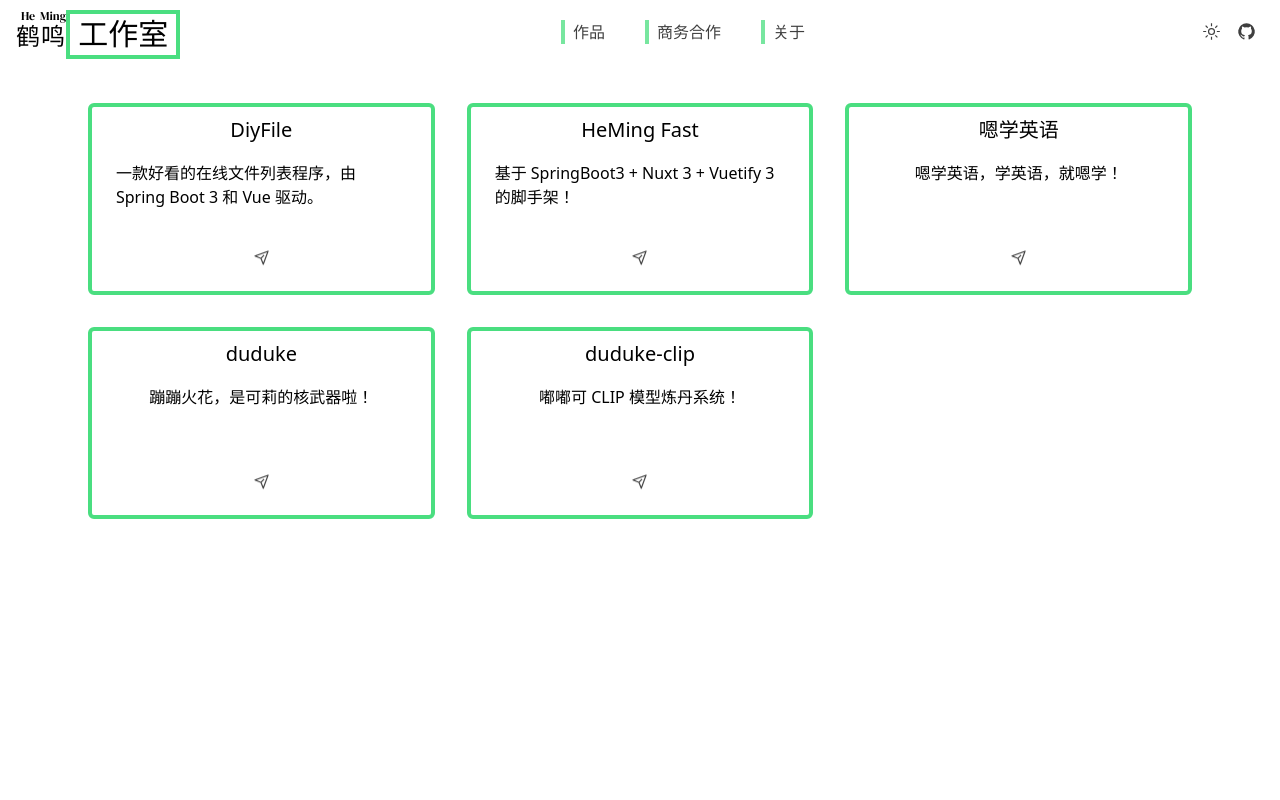
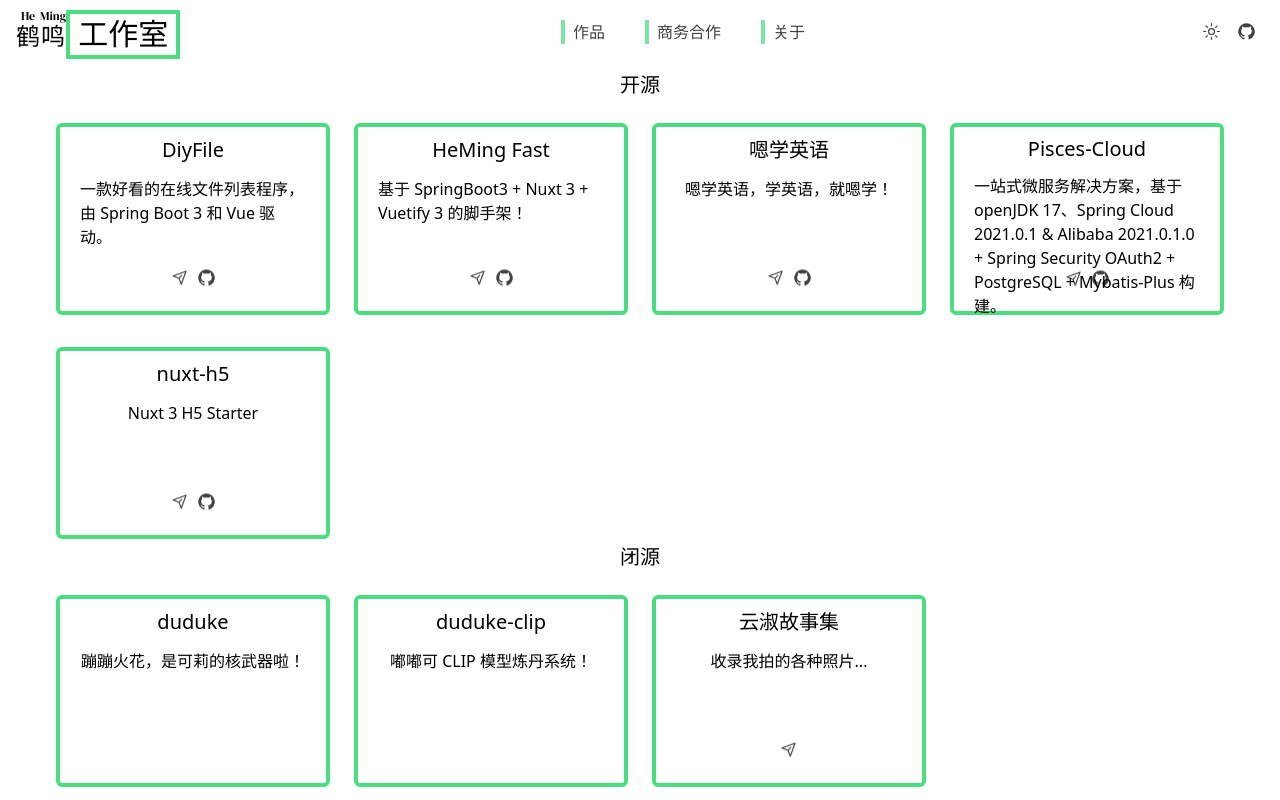
Before and after one commit to ziyume-dev/heming, a Nuxt app: page /gallery in a window 1280 px wide. Built offline with nearby package versions, Linux system fonts and the light colour scheme; a web font is replaced by a local one.

Commit message:
style:样式调整

```diff
--- a/pages/gallery.vue
+++ b/pages/gallery.vue
@@ -1,34 +1,76 @@
 <script setup lang="ts">
-const info = ref([
+const openInfo = ref([
   {
     title: 'DiyFile',
     desc: '一款好看的在线文件列表程序，由 Spring Boot 3 和 Vue 驱动。',
-    href: 'https://github.com/besscroft/diyfile',
-    target_title: 'GitHub',
+    href: 'https://demo.besscroft.com/',
+    github: 'https://github.com/besscroft/diyfile',
   },
   {
     title: 'HeMing Fast',
     desc: '基于 SpringBoot3 + Nuxt 3 + Vuetify 3 的脚手架！',
-    href: 'https://github.com/besscroft/heming-fast',
-    target_title: 'GitHub',
+    href: 'https://fast.heming.dev/',
+    github: 'https://github.com/besscroft/heming-fast',
   },
   {
     title: '嗯学英语',
     desc: '嗯学英语，学英语，就嗯学！',
-    href: 'https://github.com/besscroft/enstudy',
-    target_title: 'GitHub',
+    href: 'https://enstudy.heming.dev/',
+    github: 'https://github.com/besscroft/enstudy',
   },
+  {
+    title: 'Pisces-Cloud',
+    desc: '一站式微服务解决方案，基于 openJDK 17、Spring Cloud 2021.0.1 & Alibaba 2021.0.1.0 + Spring Security OAuth2 + PostgreSQL + Mybatis-Plus 构建。',
+    href: 'https://pisces.besscroft.com/',
+    github: 'https://github.com/besscroft/pisces-cloud',
+  },
+  {
+    title: 'nuxt-h5',
+    desc: 'Nuxt 3 H5 Starter',
+    href: 'https://nuxt-h5.vercel.app/',
+    github: 'https://github.com/besscroft/nuxt-h5',
+  },
+])
+
+const noOpenInfo = ref([
   {
     title: 'duduke',
     desc: '蹦蹦火花，是可莉的核武器啦！',
     href: '#',
-    target_title: 'N/A',
+    github: 'N/A',
   },
   {
     title: 'duduke-clip',
     desc: '嘟嘟可 CLIP 模型炼丹系统！',
     href: '#',
-    target_title: 'N/A',
+    github: 'N/A',
+  },
+  {
+    title: '云淑故事集',
+    desc: '收录我拍的各种照片...',
+    href: 'https://kamera.heming.dev/',
+    github: 'N/A',
+  },
+])
+
+const openArchiveInfo = ref([
+  {
+    title: 'heming-rss',
+    desc: '一款 Material Design 风格的 RSS 阅读器，支持 ChatGPT 和自定义订阅。',
+    href: 'https://heming-rss.vercel.app/',
+    github: 'https://github.com/besscroft/heming-rss',
+  },
+  {
+    title: 'duduke-clip',
+    desc: '嘟嘟可 CLIP 模型炼丹系统！',
+    href: '#',
+    github: 'N/A',
+  },
+  {
+    title: '云淑故事集',
+    desc: '收录我拍的各种照片...',
+    href: 'https://kamera.heming.dev/',
+    github: 'N/A',
   },
 ])
 
@@ -38,13 +80,46 @@
 </script>
 
 <template>
-  <div grid grid-cols-1 gap-3 md:grid-cols-3 md:gap-8 mxa md:mt-8 md:px-20>
-    <div :key="item" v-for="item in info" flex flex-col items-center h-48 rounded-md border-green-400 border-4 px-4>
-      <div h-12 flex items-center><p text-xl>{{ item.title }}</p></div>
-      <div h-24 p-2><p>{{ item.desc }}</p></div>
-      <a h-12 p-2 icon-btn rel="noreferrer" :href="item.href" target="_blank" :title="item.target_title">
-        <div animate-bounce scale-150 i-carbon-send-alt />
-      </a>
+  <div>
+    <div w-full text-center h-12 text-xl>开源</div>
+    <div md:px-4 lg:px-8 xl:px-12 grid md:gap-2 lg:gap-4 xl:gap-6 grid-cols-1 md:grid-cols-2 lg:grid-cols-3 xl:grid-cols-4>
+      <div
+        :key="item.title"
+        v-for="item in openInfo"
+        flex flex-col items-center h-48 rounded-md border-green-400 border-4 px-4 my-1
+        hover:-translate-y-1 hover:scale-105 hover:transition duration-300
+      >
+        <div h-12 flex items-center><p text-xl>{{ item.title }}</p></div>
+        <div h-24 p-1><p>{{ item.desc }}</p></div>
+        <div h-12 p-2 space-x-2>
+          <a icon-btn v-if="item.href !== '#'" rel="noreferrer" :href="item.href" target="_blank" title="Website">
+            <div animate-bounce scale-150 i-carbon-send-alt />
+          </a>
+          <a icon-btn v-if="item.github !== 'N/A'" rel="noreferrer" :href="item.github" target="_blank" title="GitHub">
+            <div animate-bounce scale-150 i-carbon-logo-github />
+          </a>
+        </div>
+      </div>
+    </div>
+    <div w-full text-center h-12 text-xl>闭源</div>
+    <div md:px-4 lg:px-8 xl:px-12 grid md:gap-2 lg:gap-4 xl:gap-6 grid-cols-1 md:grid-cols-2 lg:grid-cols-3 xl:grid-cols-4>
+      <div
+        :key="item.title"
+        v-for="item in noOpenInfo"
+        flex flex-col items-center h-48 rounded-md border-green-400 border-4 px-4 my-1
+        hover:-translate-y-1 hover:scale-105 hover:transition duration-300
+      >
+        <div h-12 flex items-center><p text-xl>{{ item.title }}</p></div>
+        <div h-24 p-1><p>{{ item.desc }}</p></div>
+        <div h-12 p-2 space-x-2>
+          <a icon-btn v-if="item.href !== '#'" rel="noreferrer" :href="item.href" target="_blank" title="Website">
+            <div animate-bounce scale-150 i-carbon-send-alt />
+          </a>
+          <a icon-btn v-if="item.github !== 'N/A'" rel="noreferrer" :href="item.github" target="_blank" title="GitHub">
+            <div animate-bounce scale-150 i-carbon-logo-github />
+          </a>
+        </div>
+      </div>
     </div>
   </div>
 </template>
--- a/pages/index.vue
+++ b/pages/index.vue
@@ -9,17 +9,15 @@
     <div max-w-xl mxa>
       <p text-2xl text-center font-semibold>鹤鸣</p>
 
-      <p text-left mx-2 mt-4>
+      <p text-left mx-2 mt-4 indent-8 leading-loose>
         鹤鸣于九皋，声闻于野。鱼潜在渊，或在于渚。乐彼之园，爰有树檀，其下维萚。他山之石，可以为错。
       </p>
 
-      <p text-left mx-2 mt-2>
+      <p text-left mx-2 mt-2 indent-8 leading-loose>
         鹤鸣于九皋，声闻于天。鱼在于渚，或潜在渊。乐彼之园，爰有树檀，其下维谷。他山之石，可以攻玉。
       </p>
 
       <p text-right mt-2>——《诗经‧小雅-鸿雁之什‧鹤鸣》</p>
     </div>
-
-    <p max-w-xl mxa>装修中...</p>
   </div>
 </template>
```
